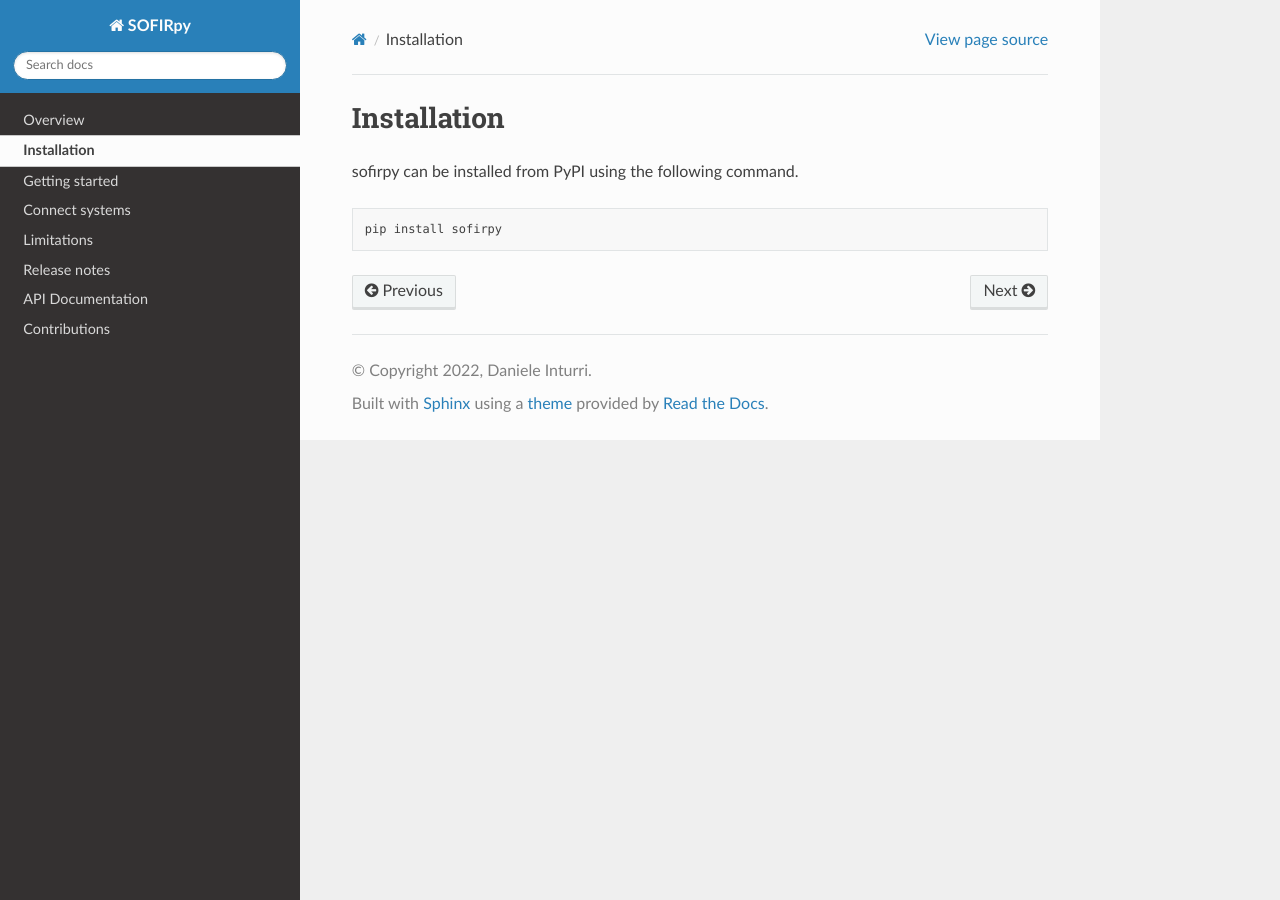
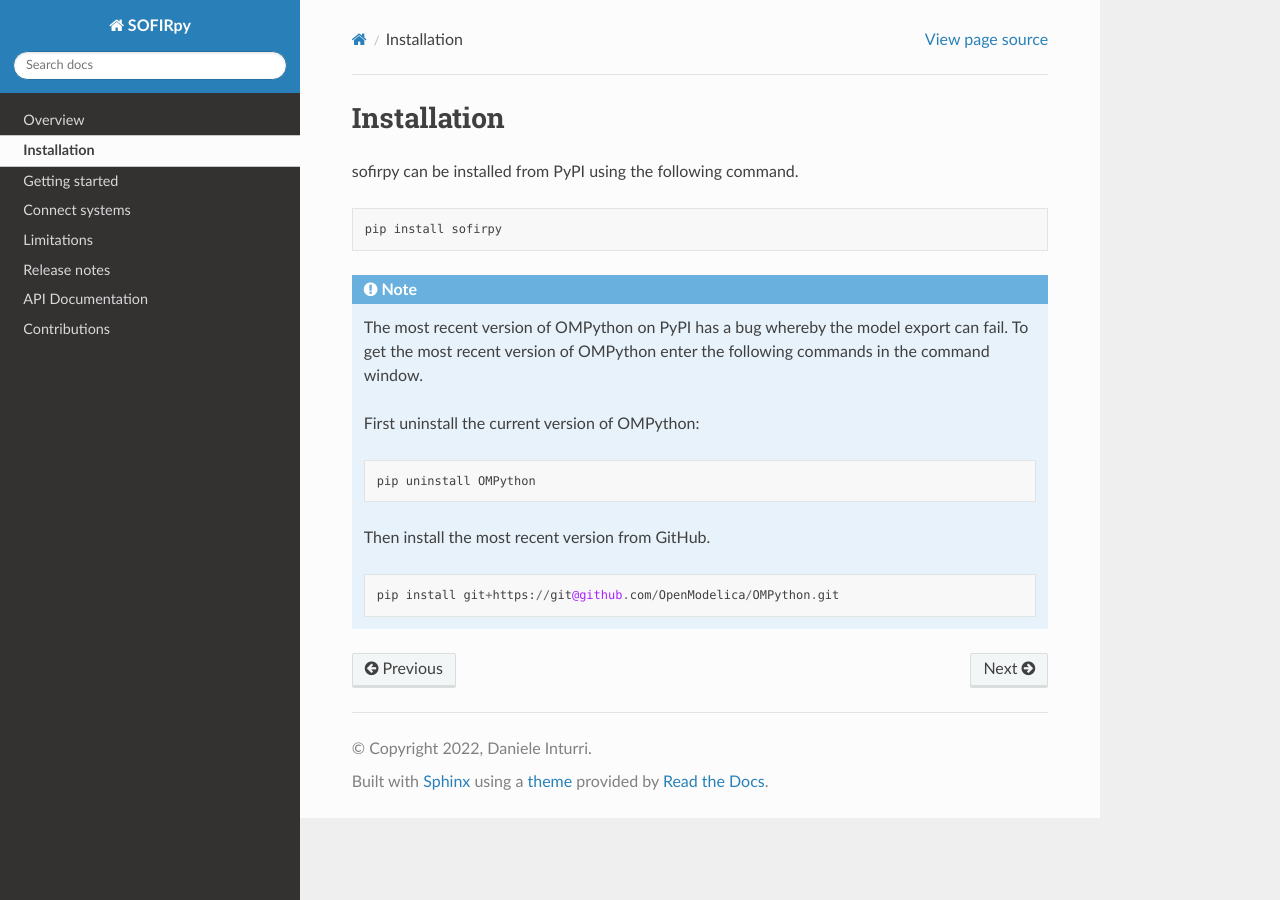
Before and after one commit to fluid-systems/SOFIRpy, a Sphinx documentation site: the page built from docs/installation.rst, in a window 1280 px wide. Built offline with Sphinx 7.4.7 and the Read the Docs theme 2.0.0, drawn with Linux system fonts in a browser that asks for light colours.

Commit message:
added note because of ompython bug

```diff
--- a/docs/installation.rst
+++ b/docs/installation.rst
@@ -6,3 +6,21 @@
 .. code-block::
 
     pip install sofirpy
+
+.. note::
+
+    The most recent version of OMPython on PyPI has a bug whereby the model
+    export can fail. To get the most recent version of OMPython enter the
+    following commands in the command window.
+
+    First uninstall the current version of OMPython:
+
+    .. code-block::
+
+        pip uninstall OMPython
+
+    Then install the most recent version from GitHub.
+
+    .. code-block::
+
+        pip install git+https://git@github.com/OpenModelica/OMPython.git
```
